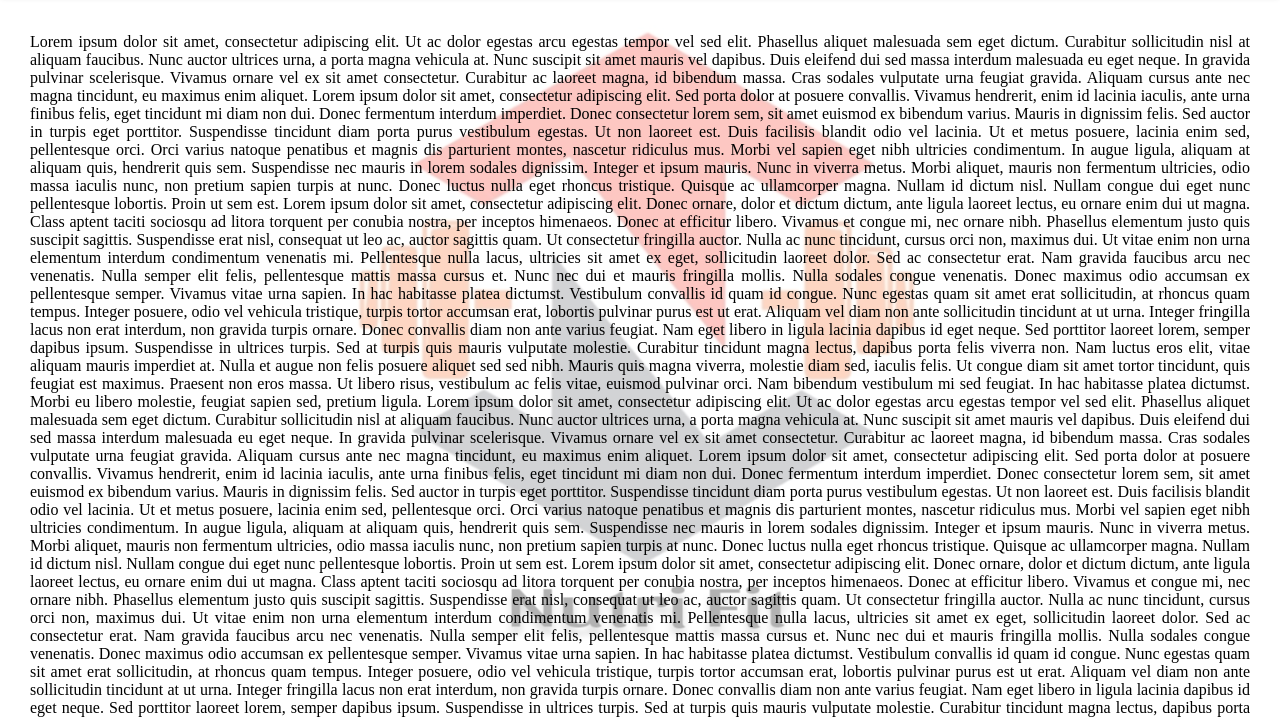
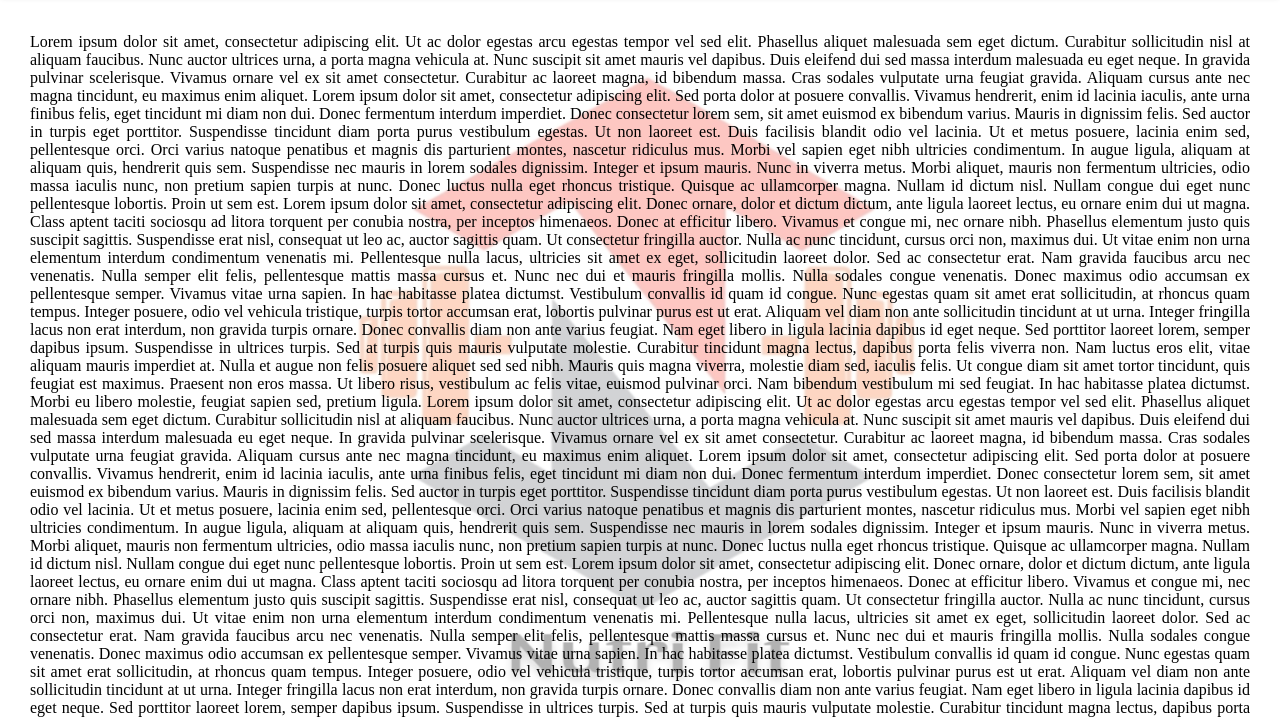
Before and after one commit to Aaditya0701/NutriFit, a plain HTML site: page index.html in a window 1280 px wide. Shown: the part 77-795 px from the top of the page. Drawn offline with Linux system fonts and the light colour scheme.

Commit message:
modified:   styles.css

```diff
--- a/styles.css
+++ b/styles.css
@@ -107,7 +107,7 @@ header nav ul li a.active {
     content:'';
     /* position: absolute; */
     position: fixed;
-    top: 0;
+    top: 45px;
     left: 0;
     background-image:url(src/images/watermark.jpg) ;
     background-size: 800px;
```
